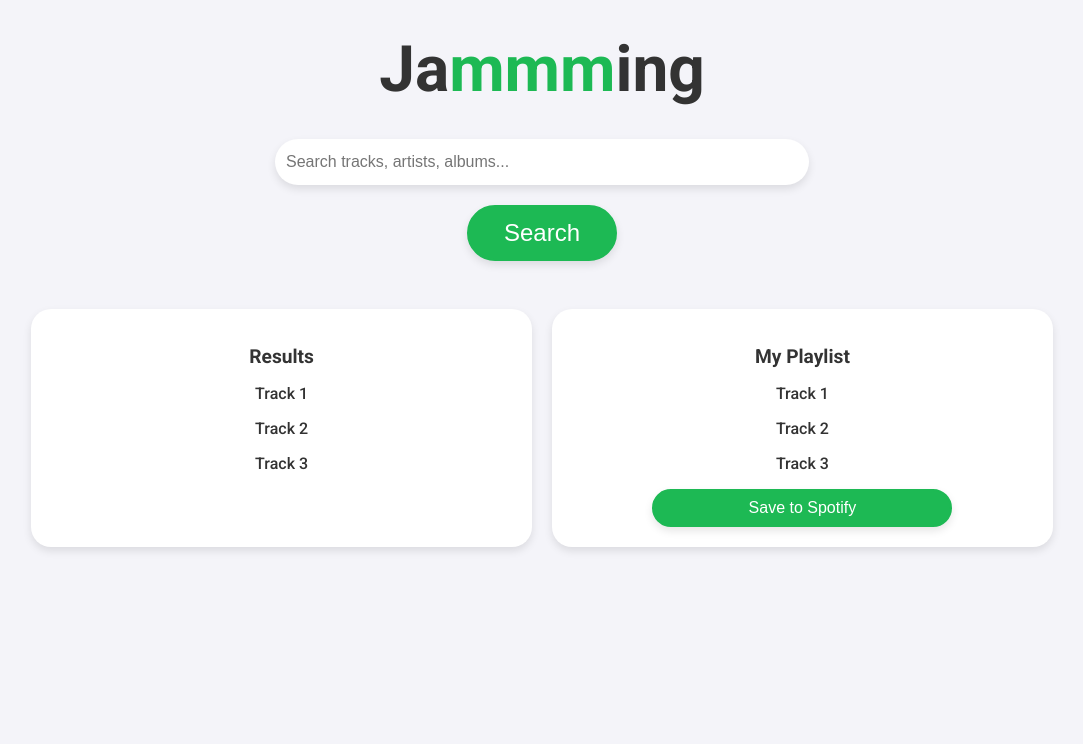
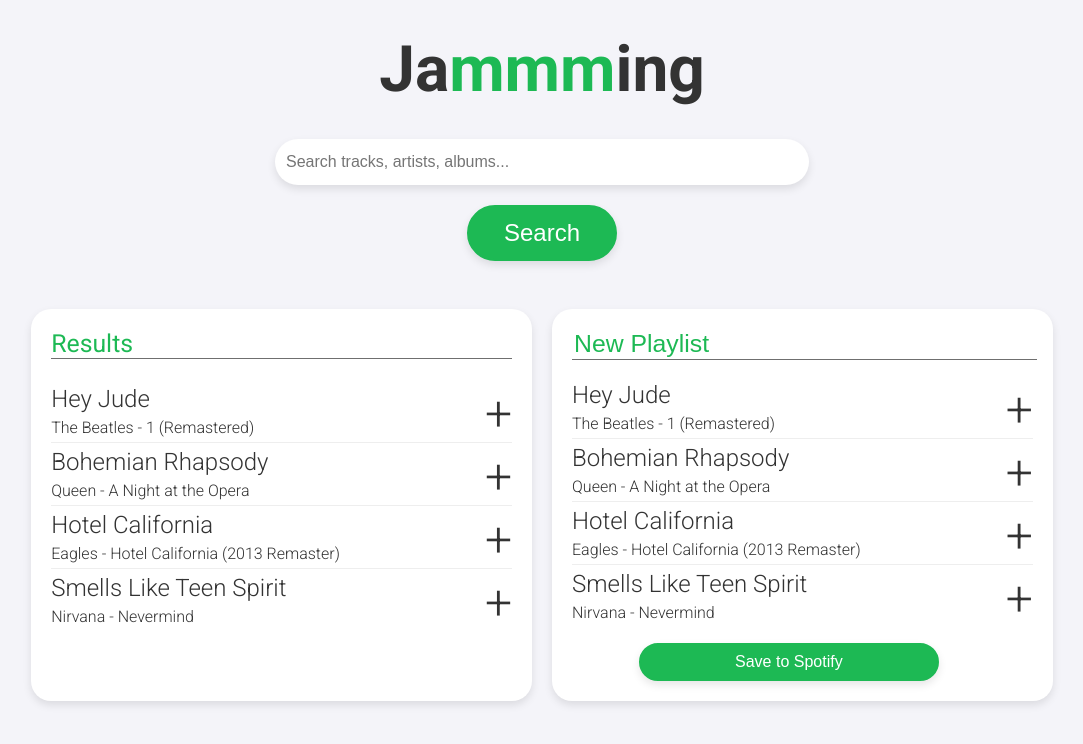
Before and after one commit to ThibaudP/jammming, a React (Create React App) app: page / in a window 1280 px wide. Shown: the top 744 px of the page, without its empty margins (98-1181 px from the left). Built offline with nearby package versions, Linux system fonts and the light colour scheme.

Commit message:
feat: final design

```diff
--- a/package.json
+++ b/package.json
@@ -10,6 +10,7 @@
     "react": "^18.3.1",
     "react-dom": "^18.3.1",
     "react-scripts": "5.0.1",
+    "react-tooltip": "^5.28.0",
     "web-vitals": "^2.1.4"
   },
   "scripts": {
--- a/src/Components/App/App.css
+++ b/src/Components/App/App.css
@@ -42,11 +42,11 @@ h1 {
   padding: 20px;
 }
 
-.card h2 {
+/* .card h2 {
   font-size: 1.2rem;
   font-weight: 600;
   margin-bottom: 1rem;
-}
+} */
 
 @media only screen and (max-width: 1020px) {
   .results-playlist {
--- a/src/Components/App/App.js
+++ b/src/Components/App/App.js
@@ -1,20 +1,61 @@
+import { useState, StrictMode } from 'react';
 import './App.css';
 import SearchBar from '../SearchBar/SearchBar';
 import SearchResults from '../SearchResults/SearchResults';
 import Playlist from '../Playlist/Playlist';
 
 function App() {
+  const trackList = [
+    {
+      name: 'Hey Jude',
+      artist: 'The Beatles',
+      album: '1 (Remastered)',
+      id: '0aym2LBJBk9DAYuHHutrIl',
+    },
+    {
+      name: 'Bohemian Rhapsody',
+      artist: 'Queen',
+      album: 'A Night at the Opera',
+      id: '1AhDOtG9vPSOmsWgNW0BEY',
+    },
+    {
+      name: 'Hotel California',
+      artist: 'Eagles',
+      album: 'Hotel California (2013 Remaster)',
+      id: '40riOy7x9W7GXjyGp4pjAv',
+    },
+    {
+      name: 'Smells Like Teen Spirit',
+      artist: 'Nirvana',
+      album: 'Nevermind',
+      id: '5ghIJDpPoe3CfHMGu71E6T',
+    },
+  ];
+
+  const [searchResults, setSearchResults] = useState(trackList);
+  const [playlist, setPlaylist] = useState({
+    name: 'New Playlist',
+    tracklist: trackList,
+  });
+
+  const handlePlaylistNameUpdate = (e) => {
+    const newName = e.target.value;
+    setPlaylist((prevPlaylist) => ({...prevPlaylist, name: newName}));
+  }
+
   return (
+    <StrictMode>
       <div className="App">
         <h1>
           Ja<span className="h1-accent">mmm</span>ing
         </h1>
         <SearchBar />
         <div className="results-playlist">
-        <SearchResults />
-        <Playlist />
+          <SearchResults searchResults={searchResults} />
+          <Playlist playlist={playlist} onPlaylistNameUpdate={handlePlaylistNameUpdate} />
         </div>
       </div>
+    </StrictMode>
   );
 }
 
--- a/src/Components/Playlist/Playlist.css
+++ b/src/Components/Playlist/Playlist.css
@@ -1,9 +1,11 @@
-.playlist {
-  /* border: 1px solid blue;
-    padding: 3rem 1rem;
-    width: 45%;
-    border-radius: 1rem;
-    background-color: #fff; */
+.playlist input {
+  width: 100%;
+  border: 0;
+  outline: 0;
+  background: transparent;
+  border-bottom: 1px solid #6f6f6f;
+  font-size: 1.55rem;
+  color: #1db954;
 }
 
 .saveButton {
--- a/src/Components/Playlist/Playlist.js
+++ b/src/Components/Playlist/Playlist.js
@@ -1,13 +1,16 @@
-import React from 'react';
 import './Playlist.css';
 import Tracklist from '../Tracklist/Tracklist';
 
-function Playlist() {
+function Playlist({ playlist, onPlaylistNameUpdate }) {
   return (
     <div className="playlist card">
-      <h2>My Playlist</h2>
-      <Tracklist />
-      <button className='saveButton'>Save to Spotify</button>
+      <input
+        type="text"
+        value={playlist.name}
+        onChange={onPlaylistNameUpdate}
+      ></input>
+      <Tracklist tracklist={playlist.tracklist} />
+      <button className="saveButton">Save to Spotify</button>
     </div>
   );
 }
--- a/src/Components/SearchBar/SearchBar.js
+++ b/src/Components/SearchBar/SearchBar.js
@@ -1,4 +1,3 @@
-import React from 'react';
 import './SearchBar.css';
 
 function SearchBar() {
--- a/src/Components/SearchResults/SearchResults.css
+++ b/src/Components/SearchResults/SearchResults.css
@@ -1,7 +1,12 @@
-.searchResults {
-    /* border: 1px solid blue; */
-    /* padding: 3rem 1rem;
-    width: 45%;
-    /* border-radius: 1rem; */
-    /* background-color: #fff; */
+.searchResults h2 {
+  width: 100%;
+  text-align: left;
+  border: 0;
+  outline: 0;
+  background: transparent;
+  border-bottom: 1px solid #6f6f6f;
+  font-size: 1.55rem;
+  color: #1db954;
+  font-weight: 400;
+  margin-top: 0;
 }
--- a/src/Components/SearchResults/SearchResults.js
+++ b/src/Components/SearchResults/SearchResults.js
@@ -1,12 +1,11 @@
-import React from 'react';
 import './SearchResults.css';
 import Tracklist from '../Tracklist/Tracklist';
 
-function SearchResults() {
+function SearchResults({ searchResults }) {
   return (
     <div className="searchResults card">
       <h2>Results</h2>
-      <Tracklist />
+      <Tracklist tracklist={searchResults} />
     </div>
   );
 }
--- /dev/null
+++ b/src/Components/Track/Track.css
@@ -0,0 +1,21 @@
+.track {
+  text-align: left;
+}
+
+.name {
+  font-size: 1.5rem;
+}
+
+.info {
+  font-size: 1rem;
+  padding-top: 5px;
+  display: inline-block;
+}
+
+.track-button {
+  position: relative;
+  display: block;
+  float: right;
+  font-size: 3rem;
+  transform: translateY(-50%);
+}
--- a/src/Components/Track/Track.js
+++ b/src/Components/Track/Track.js
@@ -1,10 +1,15 @@
-import React from 'react';
+import './Track.css';
 
-function Track(props) {
+function Track({ track }) {
   return (
-    <div className="track">
-      <p>{props.title}</p>
-    </div>
+    <li className="track">
+      <span className="name">{track.name}</span>
+      <br />
+      <span className="info">
+        {track.artist} - {track.album}
+      </span>
+      <div className="track-button">+</div>
+    </li>
   );
 }
 
--- a/src/Components/Tracklist/Tracklist.css
+++ b/src/Components/Tracklist/Tracklist.css
@@ -6,6 +6,7 @@
 .tracklist li {
     padding: 5px 0;
     border-bottom: 1px solid #eee;
+    font-weight: 300;
 }
 
 .tracklist li:last-child {
--- a/src/Components/Tracklist/Tracklist.js
+++ b/src/Components/Tracklist/Tracklist.js
@@ -1,25 +1,14 @@
-import React from 'react';
+import './Tracklist.css';
 import Track from '../Track/Track';
 
-function Tracklist() {
-  const trackArray = [
-    {
-      title: 'Track 1',
-    },
-    {
-      title: 'Track 2',
-    },
-    {
-      title: 'Track 3',
-    },
-  ];
-
+function Tracklist({ tracklist, addTrack, removeTrack }) {
   return (
-    <div className="tracklist">
-      {trackArray.map((track, idx) => (
-        <Track key={`trk-${idx}`} title={track.title} />
-      ))}
-    </div>
+    <ul className="tracklist">
+      {tracklist &&
+        tracklist.map((track, idx) => (
+          <Track key={`trk-${idx}`} track={track} />
+        ))}
+    </ul>
   );
 }
 
```
Also changed, not shown: 1 other file (tests, documents, lock files or other folders). Lines whose indentation alone changed are shown as unchanged.
